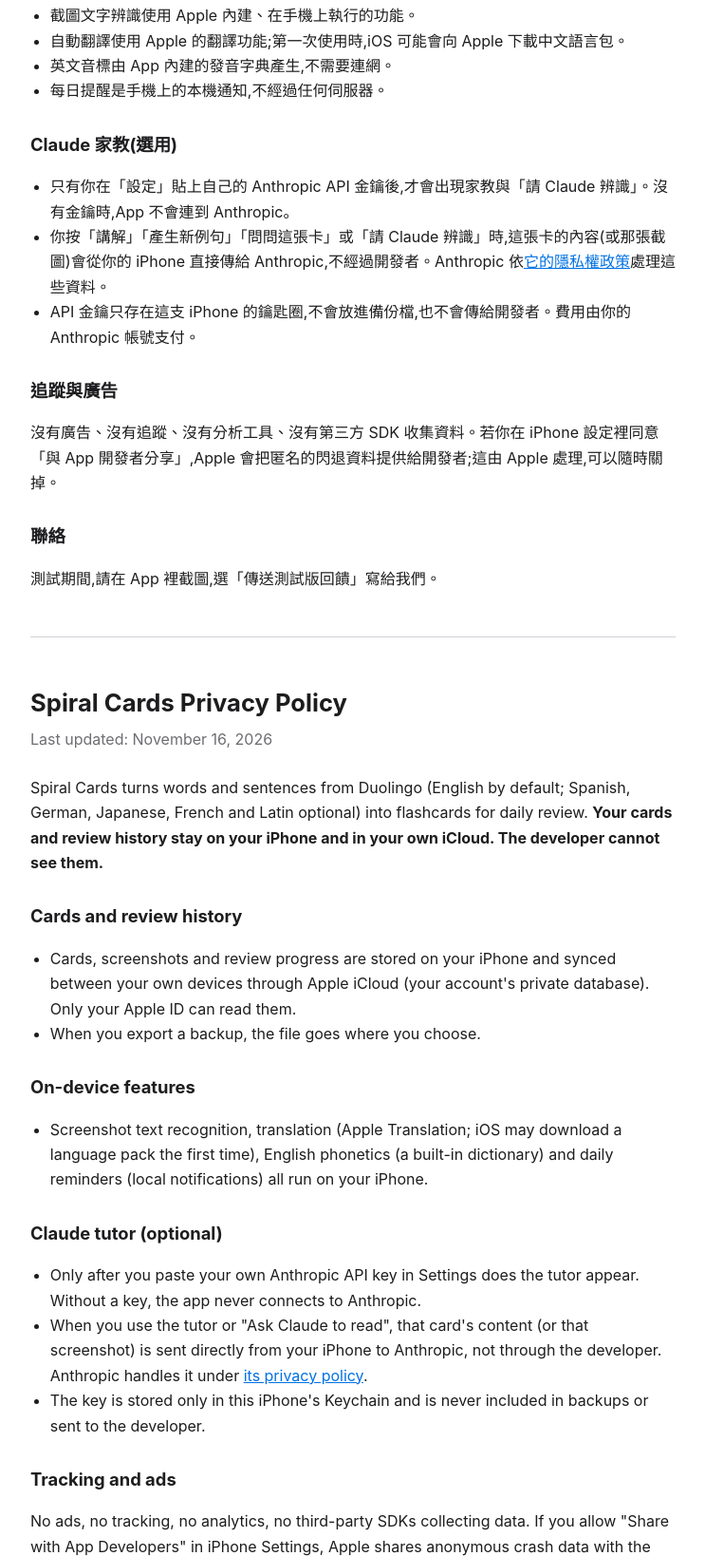
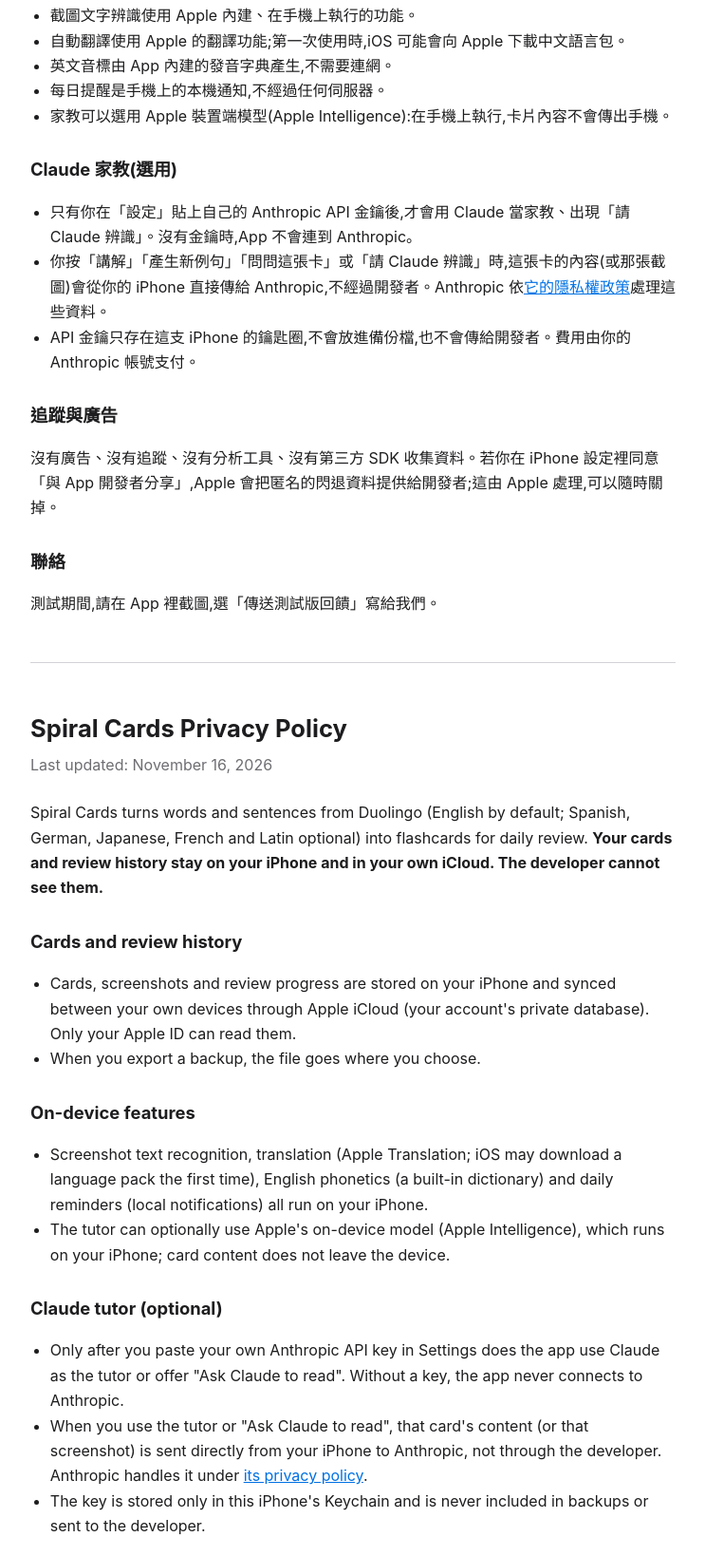
Before and after one commit to VincentLiang1/flashcards-ios-site, a plain HTML site: page privacy.html in a window 1280 px wide. Shown: the part 406-2044 px from the top of the page at 95% size, without its empty margins (268-1011 px from the left). Drawn offline with Linux system fonts and the light colour scheme.

Commit message:
隱私權政策:家教可選用 Apple 裝置端模型,在手機上處理、不傳出
Co-Authored-By: Claude Opus 5.5 <noreply@anthropic.com>
Claude-Session: https://claude.ai/code/session_01F5fDk1J2esHpoKMHy6F8zL

```diff
--- a/privacy.html
+++ b/privacy.html
@@ -35,11 +35,12 @@
   <li>自動翻譯使用 Apple 的翻譯功能;第一次使用時,iOS 可能會向 Apple 下載中文語言包。</li>
   <li>英文音標由 App 內建的發音字典產生,不需要連網。</li>
   <li>每日提醒是手機上的本機通知,不經過任何伺服器。</li>
+  <li>家教可以選用 Apple 裝置端模型(Apple Intelligence):在手機上執行,卡片內容不會傳出手機。</li>
 </ul>
 
 <h2>Claude 家教(選用)</h2>
 <ul>
-  <li>只有你在「設定」貼上自己的 Anthropic API 金鑰後,才會出現家教與「請 Claude 辨識」。沒有金鑰時,App 不會連到 Anthropic。</li>
+  <li>只有你在「設定」貼上自己的 Anthropic API 金鑰後,才會用 Claude 當家教、出現「請 Claude 辨識」。沒有金鑰時,App 不會連到 Anthropic。</li>
   <li>你按「講解」「產生新例句」「問問這張卡」或「請 Claude 辨識」時,這張卡的內容(或那張截圖)會從你的 iPhone 直接傳給 Anthropic,不經過開發者。Anthropic 依<a href="https://www.anthropic.com/legal/privacy">它的隱私權政策</a>處理這些資料。</li>
   <li>API 金鑰只存在這支 iPhone 的鑰匙圈,不會放進備份檔,也不會傳給開發者。費用由你的 Anthropic 帳號支付。</li>
 </ul>
@@ -66,11 +67,12 @@
 <h2>On-device features</h2>
 <ul>
   <li>Screenshot text recognition, translation (Apple Translation; iOS may download a language pack the first time), English phonetics (a built-in dictionary) and daily reminders (local notifications) all run on your iPhone.</li>
+  <li>The tutor can optionally use Apple's on-device model (Apple Intelligence), which runs on your iPhone; card content does not leave the device.</li>
 </ul>
 
 <h2>Claude tutor (optional)</h2>
 <ul>
-  <li>Only after you paste your own Anthropic API key in Settings does the tutor appear. Without a key, the app never connects to Anthropic.</li>
+  <li>Only after you paste your own Anthropic API key in Settings does the app use Claude as the tutor or offer "Ask Claude to read". Without a key, the app never connects to Anthropic.</li>
   <li>When you use the tutor or "Ask Claude to read", that card's content (or that screenshot) is sent directly from your iPhone to Anthropic, not through the developer. Anthropic handles it under <a href="https://www.anthropic.com/legal/privacy">its privacy policy</a>.</li>
   <li>The key is stored only in this iPhone's Keychain and is never included in backups or sent to the developer.</li>
 </ul>
```
